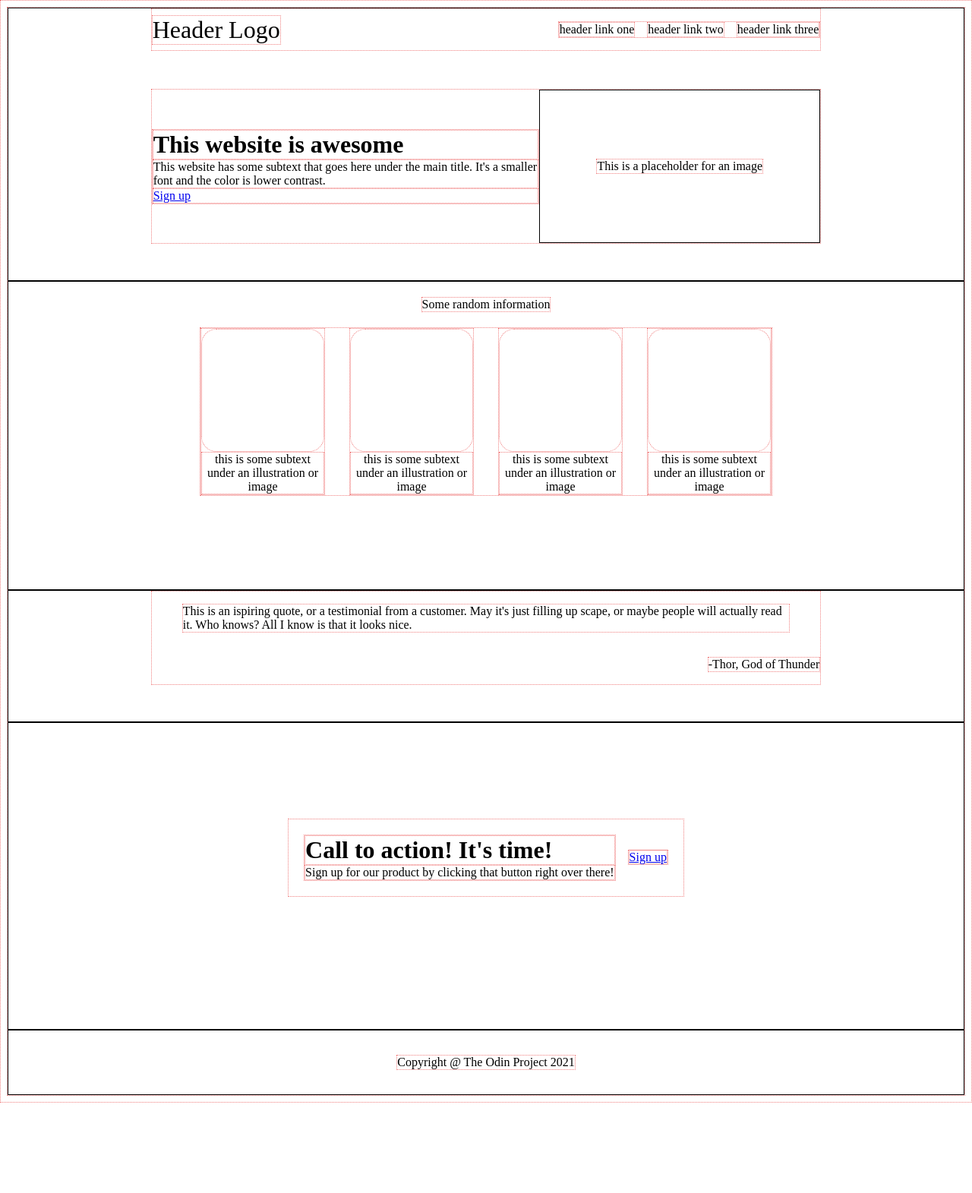
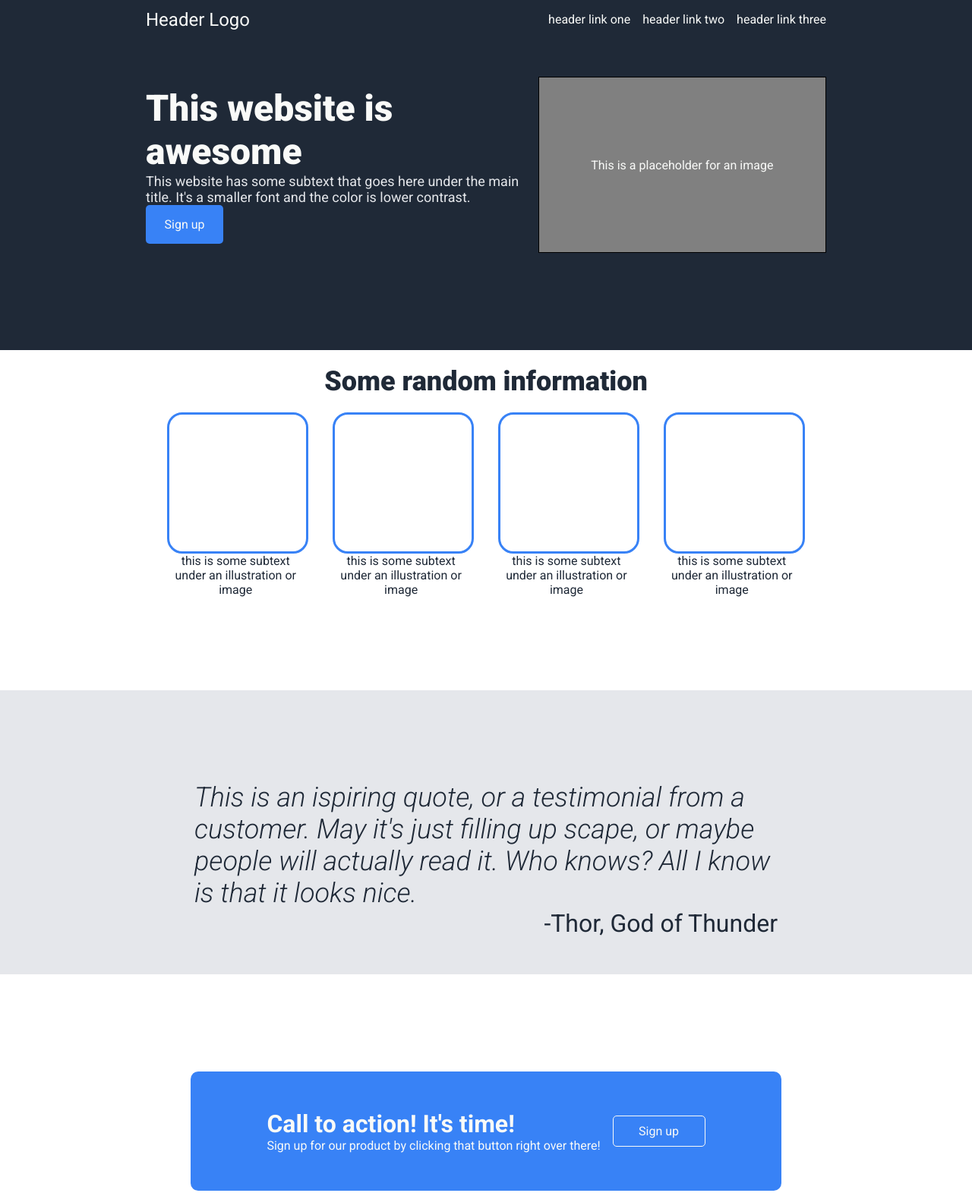
Before and after one commit to gim-ki/Project-LandingPage_OdinProject, a plain HTML site: page index.html in a window 1280 px wide. Shown: the top 1571 px of the page at 76% size. Before the commit the page ends 1452 px from the top, so only its background shows below. Drawn offline with Linux system fonts and the light colour scheme.

Commit message:
Enhanced website elements by adding colors and styles as per the design. Finalized the visual aesthetics for improved user experience.

```diff
--- a/index.html
+++ b/index.html
@@ -5,9 +5,12 @@
     <meta name="viewport" content="width=device-width, initial-scale=1.0">
     <title>Chicken Viking</title>
     <link rel="stylesheet" href="styles.css">
+    <link rel="preconnect" href="https://fonts.googleapis.com">
+    <link rel="preconnect" href="https://fonts.gstatic.com" crossorigin>
+    <link href="https://fonts.googleapis.com/css2?family=Roboto:ital,wght@0,100..900;1,100..900&display=swap" rel="stylesheet">
 </head>
 <body>
-    <div class="container">
+    <div class="container bg-1">
         <header class="site-header">
             <a class="site-logo" href="index.html">Header Logo</a>
             <ul>
@@ -50,7 +53,7 @@
 
 
     </div>
-    <div class="container">
+    <div class="container bg-q">
         <div class="quote">
             <blockquote>This is an ispiring quote, or a testimonial from a customer. May it's just filling up scape, or maybe people will actually read it. Who knows? All I know is that it looks nice.</blockquote>
             <p>-Thor, God of Thunder</p>
@@ -63,7 +66,7 @@
                 <p>Sign up for our product by clicking that button right over there!</p>
             </div>
             <div class="cta-right">
-                <a class="signup" href="#">Sign up</a>
+                <a class="signup" role="button" href="#">Sign up</a>
             </div>
         </div>
     </div>
--- a/styles.css
+++ b/styles.css
@@ -1,5 +1,6 @@
-*{
-    border: 1px dotted lightcoral;
+body {
+    font-family: Roboto;
+    margin: 0;
 }
 
 @media (max-width: 800px) {
@@ -15,6 +16,7 @@
     }
 
     .cta {
+        display: flex;
         flex-direction: column;
     }
 }
@@ -24,9 +26,12 @@
     flex-direction: column;
     align-items: center;
     padding-bottom: 3rem;
-    border: 1px solid;
+    /* border: 1px solid; */
 }
 
+.bg-1 {
+    background-color: #1f2937;
+}
 /* ------header------ */
 
 .site-header {
@@ -36,14 +41,14 @@
     flex-wrap: wrap;
     margin-bottom: 50px;
     width: 70%;
-
+    color: #f9faf8;
 }
 
 .site-logo {
     display: flex;
     text-decoration: none;
-    font-size: 2em;
-    color: black;
+    font-size: 24px;
+    color: #f9faf8;
 }
 
 
@@ -53,7 +58,6 @@
     gap: 1em;
     list-style-type: none;
     text-align: center;
-
     padding: 0;
 }
 .site-header li {
@@ -69,6 +73,7 @@
     align-items: center;
     width: 70%;
     flex-wrap: wrap;
+    margin-bottom: 10vh;
 }
 
 .left-hero {
@@ -77,8 +82,29 @@
     flex: 1 1 50%;
 }
 
-.left-hero p, .left-hero h1 {
+.left-hero p {
+    font-size: 18px;
+    color: #e5e7eb;
     margin: 0;
+}
+
+.left-hero h1 {
+    font-size: 48px;
+    color: #f9faf8;
+    font-weight: 900;
+    margin: 0;
+}
+
+.split-hero-button {
+    display: inline-block;
+    background-color: #3882f6;
+    color: #f9faf8;
+    text-decoration: none;
+    border: none;
+    padding: 1rem ;
+    border-radius: 5px;
+    width:70px;
+    text-align: center;
 }
 
 .right-hero-image {
@@ -86,28 +112,26 @@
     border: 1px solid;
     justify-content: center;
     align-content: center;
-    flex: 1 0 auto;
-    height: 200px;
-    width: 300px;
-
+    flex: 2 0 auto;
+    height: 230px;
+    /* width: 300px; */
+    background-color: gray;
 }
 
 .right-hero-image a {
     align-self: center;
     text-align: center;
-    color: black;
+    color: #f9faf8;
     text-decoration: none;
 }
-
-.split-hero-button {
-
-}
-
 
 /* ------Middle Section------ */
 
 .header-text {
-    margin: 20px;
+    font-size: 36px;
+    color: #1f2937;
+    font-weight: 900;
+    margin: 20px 0;
 }
 
 .box-info-container {
@@ -116,22 +140,15 @@
     gap: 2rem;
     margin-bottom: 75px;
     flex-wrap: wrap;
+    color: #1f2937;
 }
-
-
-/* .box-info-container div {
-    display: flex;
-    flex-direction: column;
-    align-items: center;
-    flex: 0 0 0;
-} */
-
 
 .box-info-container a {
     display: flex;
     height: 20ch;
     width: 20ch;
     border-radius: 20px;
+    border: 3px solid #3882f6;
 }
 
 .box-info-container p {
@@ -144,21 +161,31 @@
 }
 
 /* ------Quote Section------ */
+.bg-q {
+    background-color: #e5e7eb;
+    color: #1f2937;
+}
 
 .quote {
     display: flex;
     flex-direction: column;
-    width: 70%;
+    width: 60%;
     justify-content: center;
 }
 
 .quote blockquote {
-
+    font-size: 36px;
+    font-weight: 300;
+    font-style: italic;
+    margin: 0;
+    margin-top: 15vh;
 }
 
 .quote p {
     display: inline;
     align-self: flex-end;
+    font-size: 2rem;
+    margin: 0;
 }
 
 /* ------Call to action------ */
@@ -166,13 +193,15 @@
 .cta{
     display: flex;
     align-items: center;
-    box-sizing: border-box;
+    box-sizing: content-box;
     gap: 1em;
-    padding: 20px;
+    padding: 50px 100px;
     margin: 10%;
     flex-wrap: wrap;
     flex: 1 0 auto;
-
+    background-color: #3882f6;
+    color: #f9faf8;
+    border-radius: 10px;
 }
 
 .cta-left h1, .cta-left p {
@@ -181,7 +210,15 @@
 }
 
 .signup {
+    display: inline-block;
+    color: #f9faf8;
+    text-decoration: none;
+    border: 1px solid #f9faf8;
+    padding: 10px ;
+    border-radius: 5px;
+    width:100px;
 
+    text-align: center;
 }
 
 /* ------footer------ */
@@ -189,4 +226,6 @@
 .footer {
     align-self: center;
     padding: 1rem;
+    background-color: #1f2937;
+    color: #f9faf8;
 }
```
